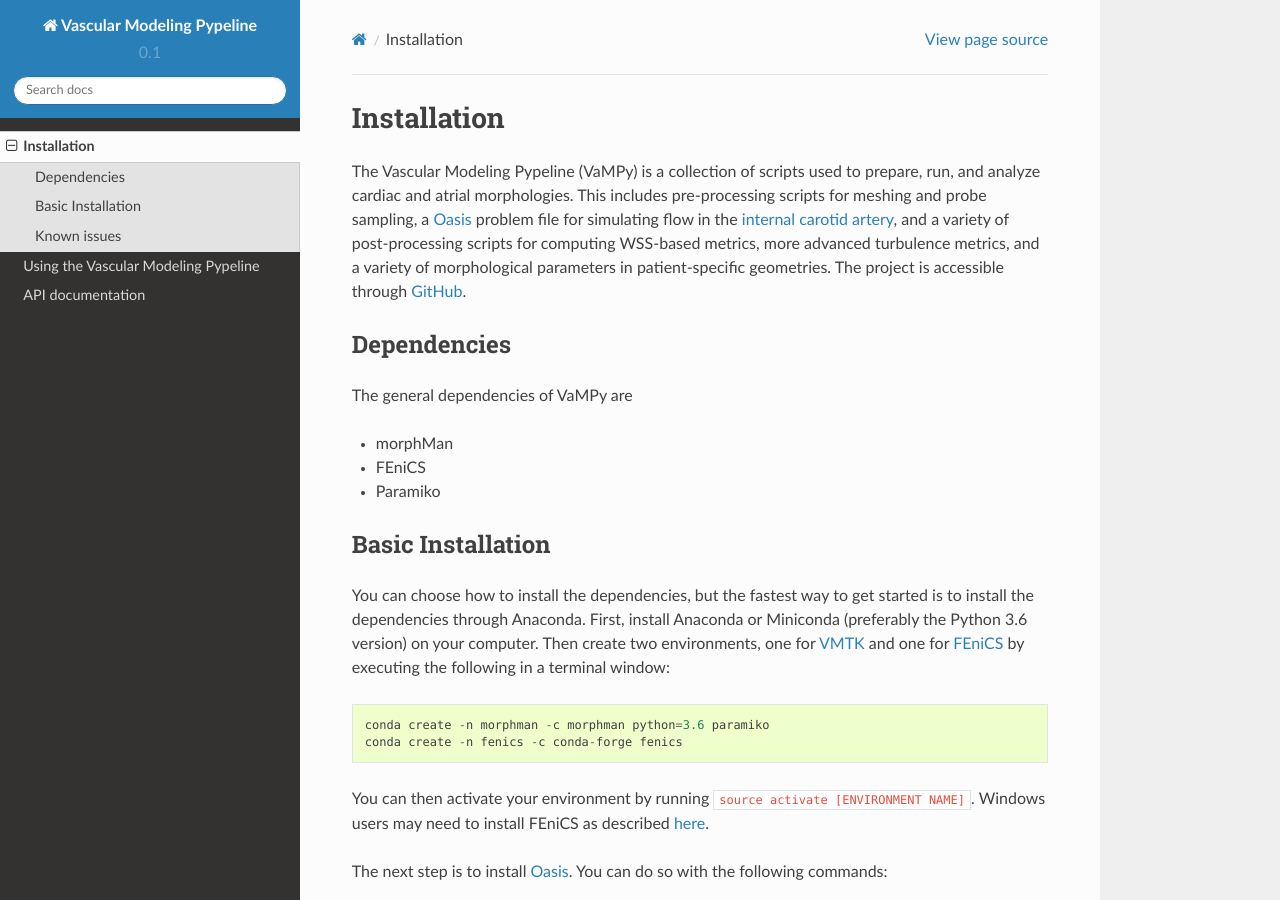
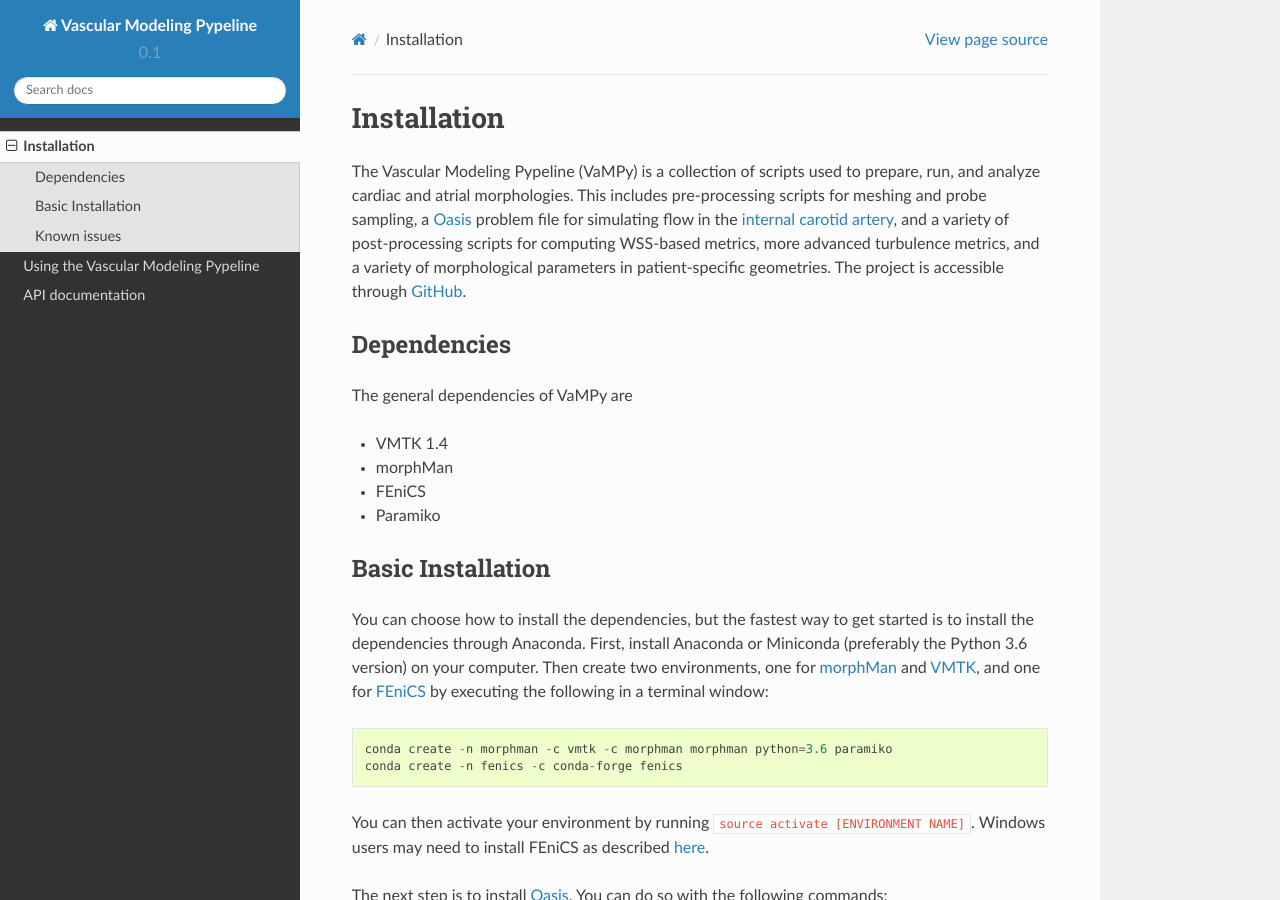
Before and after one commit to KVSlab/VaMPy, a Sphinx documentation site: the page built from docs/source/installation.rst, in a window 1280 px wide and 900 px high. Built offline with Sphinx 7.4.7 and the Read the Docs theme 2.0.0, drawn with Linux system fonts in a browser that asks for light colours.

```diff
--- a/docs/source/installation.rst
+++ b/docs/source/installation.rst
@@ -11,6 +11,7 @@ Dependencies
 ============
 The general dependencies of VaMPy are
 
+* VMTK 1.4
 * morphMan
 * FEniCS
 * Paramiko
@@ -19,9 +20,9 @@ Basic Installation
 ==================
 You can choose how to install the dependencies, but the fastest way to get started is to install the dependencies through Anaconda.
 First, install Anaconda or Miniconda (preferably the Python 3.6 version) on your computer.
-Then create two environments, one for `VMTK <http://www.vmtk.org/>`_ and one for `FEniCS <https://fenicsproject.org/>`_ by executing the following in a terminal window::
+Then create two environments, one for `morphMan <https://github.com/KVSlab/morphMan>`_ and `VMTK <http://www.vmtk.org/>`_, and one for `FEniCS <https://fenicsproject.org/>`_ by executing the following in a terminal window::
 
-    conda create -n morphman -c morphman python=3.6 paramiko
+    conda create -n morphman -c vmtk -c morphman morphman python=3.6 paramiko
     conda create -n fenics -c conda-forge fenics
 
 You can then activate your environment by running ``source activate [ENVIRONMENT NAME]``.
```
Also changed, not shown: README.md (+1 -1 lines).
